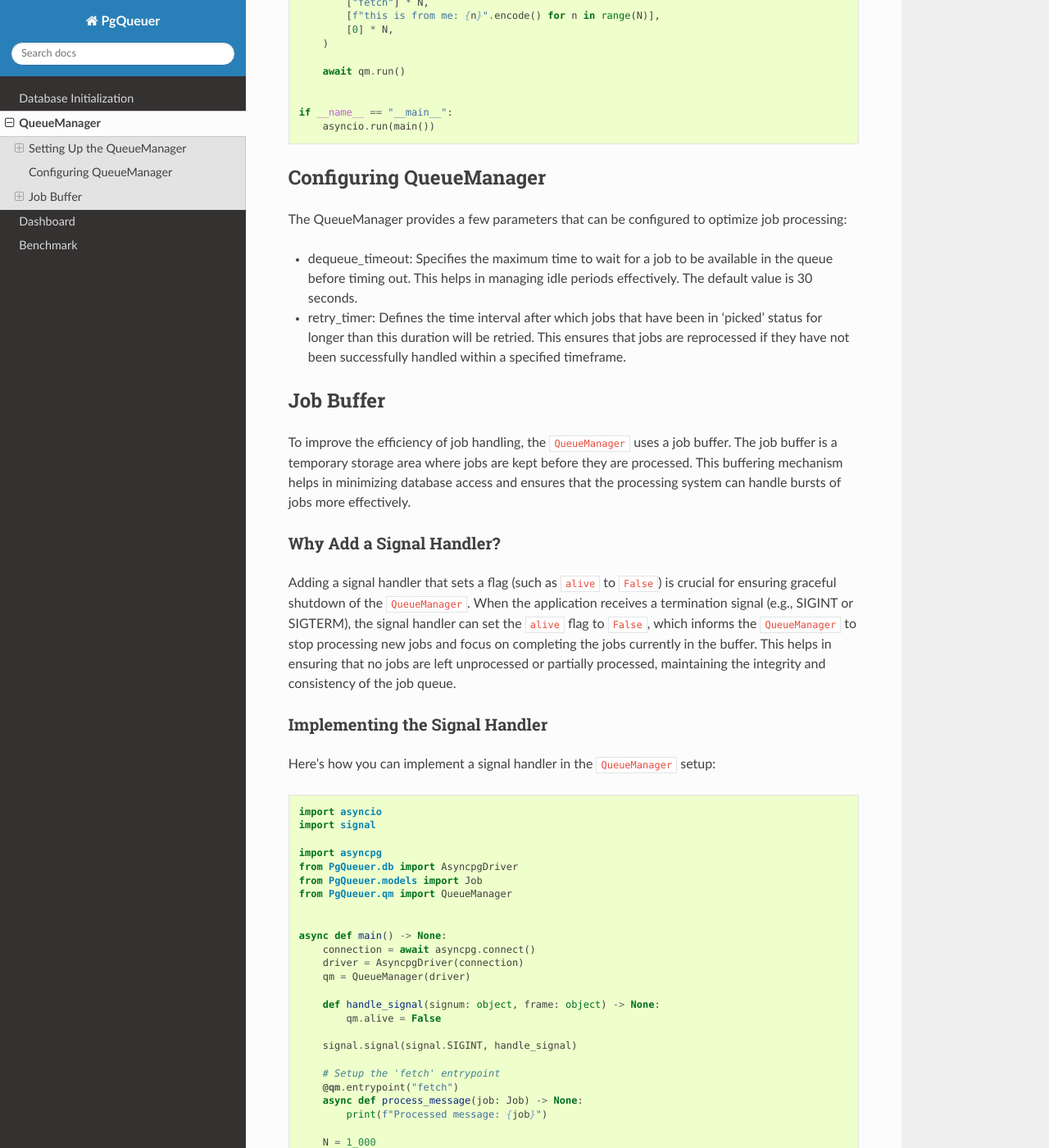
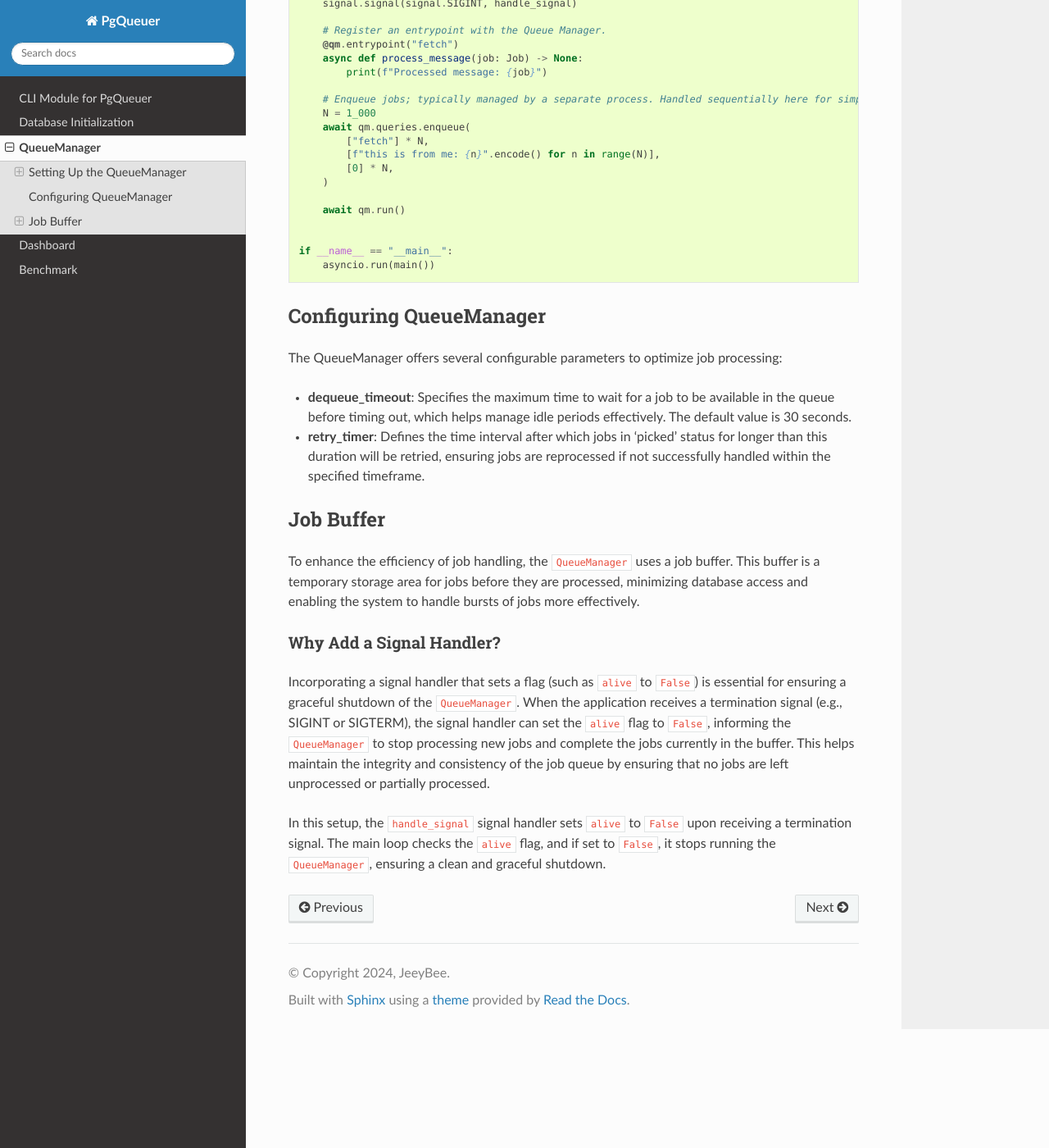
Before and after one commit to janbjorge/pgqueuer, a Sphinx documentation site: the page built from docs/queuemanager.md, in a window 1280 px wide and 1400 px high, scrolled down 929 px. Shown: the whole window at 82% size. Built offline with Sphinx 7.4.7 and the Read the Docs theme 2.0.0, drawn with Linux system fonts in a browser that asks for light colours; some of the changed text lies outside the part shown.

Commit message:
Update docs, add cli section (#59)

````diff
--- a/docs/queuemanager.md
+++ b/docs/queuemanager.md
@@ -1,12 +1,12 @@
 # QueueManager
 
-The `QueueManager` in PgQueuer facilitate the management and processing of jobs within the job queue.
+The `QueueManager` in PgQueuer facilitates the management and processing of jobs within the job queue.
 
 ## Setting Up the QueueManager
 
-1. **Create a Connection**: First, you need to establish a connection with PostgreSQL using asyncpg. This connection will be used by the QueueManager to interact with the database.
+1. **Create a Connection**: First, establish a connection with PostgreSQL using asyncpg or psycopg (v3.2+). This connection will be utilized by the `QueueManager` to interact with the database.
 
-2. **Instantiate the QueueManager**: Wrap the connection in a `Driver` and pass to `QueueManager` upon instantiation.
+2. **Instantiate the QueueManager**: Wrap the connection in a `Driver` and pass it to `QueueManager` upon instantiation.
 
 3. **Define Entrypoints**: Entrypoints are functions that the `QueueManager` will call to process jobs. Each entrypoint corresponds to a job type.
 
@@ -16,25 +16,35 @@
 
 ```python
 import asyncio
+import signal
 
 import asyncpg
-from PgQueuer.db import AsyncpgDriver
+
 from PgQueuer.models import Job
 from PgQueuer.qm import QueueManager
 
 
 async def main() -> None:
+    # Establish a database connection; asyncpg and psycopg are supported.
     connection = await asyncpg.connect()
+    # Initialize a database driver
     driver = AsyncpgDriver(connection)
+    # Create a QueueManager which orchestrates entrypoints based on registered names.
     qm = QueueManager(driver)
 
-    # Setup the 'fetch' entrypoint
+    # Ensures a clean and graceful shutdown of the job processing system.
+    def handle_signal(signum: object, frame: object) -> None:
+        qm.alive = False
+
+    signal.signal(signal.SIGINT, handle_signal)
+
+    # Register an entrypoint with the Queue Manager.
     @qm.entrypoint("fetch")
     async def process_message(job: Job) -> None:
         print(f"Processed message: {job}")
 
+    # Enqueue jobs; typically managed by a separate process. Handled sequentially here for simplicity.
     N = 1_000
-    # Enqueue jobs.
     await qm.queries.enqueue(
         ["fetch"] * N,
         [f"this is from me: {n}".encode() for n in range(N)],
@@ -50,61 +60,17 @@
 
 ## Configuring QueueManager
 
-The QueueManager provides a few parameters that can be configured to optimize job processing:
+The QueueManager offers several configurable parameters to optimize job processing:
 
-- dequeue_timeout: Specifies the maximum time to wait for a job to be available in the queue before timing out. This helps in managing idle periods effectively. The default value is 30 seconds.
-- retry_timer: Defines the time interval after which jobs that have been in 'picked' status for longer than this duration will be retried. This ensures that jobs are reprocessed if they have not been successfully handled within a specified timeframe.
+- **dequeue_timeout**: Specifies the maximum time to wait for a job to be available in the queue before timing out, which helps manage idle periods effectively. The default value is 30 seconds.
+- **retry_timer**: Defines the time interval after which jobs in 'picked' status for longer than this duration will be retried, ensuring jobs are reprocessed if not successfully handled within the specified timeframe.
 
 ## Job Buffer
 
-To improve the efficiency of job handling, the `QueueManager` uses a job buffer. The job buffer is a temporary storage area where jobs are kept before they are processed. This buffering mechanism helps in minimizing database access and ensures that the processing system can handle bursts of jobs more effectively.
+To enhance the efficiency of job handling, the `QueueManager` uses a job buffer. This buffer is a temporary storage area for jobs before they are processed, minimizing database access and enabling the system to handle bursts of jobs more effectively.
 
 ### Why Add a Signal Handler?
 
-Adding a signal handler that sets a flag (such as `alive` to `False`) is crucial for ensuring graceful shutdown of the `QueueManager`. When the application receives a termination signal (e.g., SIGINT or SIGTERM), the signal handler can set the `alive` flag to `False`, which informs the `QueueManager` to stop processing new jobs and focus on completing the jobs currently in the buffer. This helps in ensuring that no jobs are left unprocessed or partially processed, maintaining the integrity and consistency of the job queue.
+Incorporating a signal handler that sets a flag (such as `alive` to `False`) is essential for ensuring a graceful shutdown of the `QueueManager`. When the application receives a termination signal (e.g., SIGINT or SIGTERM), the signal handler can set the `alive` flag to `False`, informing the `QueueManager` to stop processing new jobs and complete the jobs currently in the buffer. This helps maintain the integrity and consistency of the job queue by ensuring that no jobs are left unprocessed or partially processed.
 
-### Implementing the Signal Handler
-
-Here's how you can implement a signal handler in the `QueueManager` setup:
-
-```python
-import asyncio
-import signal
-
-import asyncpg
-from PgQueuer.db import AsyncpgDriver
-from PgQueuer.models import Job
-from PgQueuer.qm import QueueManager
-
-
-async def main() -> None:
-    connection = await asyncpg.connect()
-    driver = AsyncpgDriver(connection)
-    qm = QueueManager(driver)
-
-    def handle_signal(signum: object, frame: object) -> None:
-        qm.alive = False
-
-    signal.signal(signal.SIGINT, handle_signal)
-
-    # Setup the 'fetch' entrypoint
-    @qm.entrypoint("fetch")
-    async def process_message(job: Job) -> None:
-        print(f"Processed message: {job}")
-
-    N = 1_000
-    # Enqueue jobs.
-    await qm.queries.enqueue(
-        ["fetch"] * N,
-        [f"this is from me: {n}".encode() for n in range(N)],
-        [0] * N,
-    )
-
-    await qm.run()
-
-
-if __name__ == "__main__":
-    asyncio.run(main())
-```
-
-In this setup, the signal handler `handle_signal` sets `alive` to `False` when a termination signal is received. The main loop checks the `alive` flag, and if it is `False`, it stops running the `QueueManager`. This approach ensures a clean and graceful shutdown of the job processing system.
+In this setup, the `handle_signal` signal handler sets `alive` to `False` upon receiving a termination signal. The main loop checks the `alive` flag, and if set to `False`, it stops running the `QueueManager`, ensuring a clean and graceful shutdown.
````
Also changed, not shown: docs/cli.rst (added, +38 -0 lines), docs/index.rst (+11 -32 lines).
